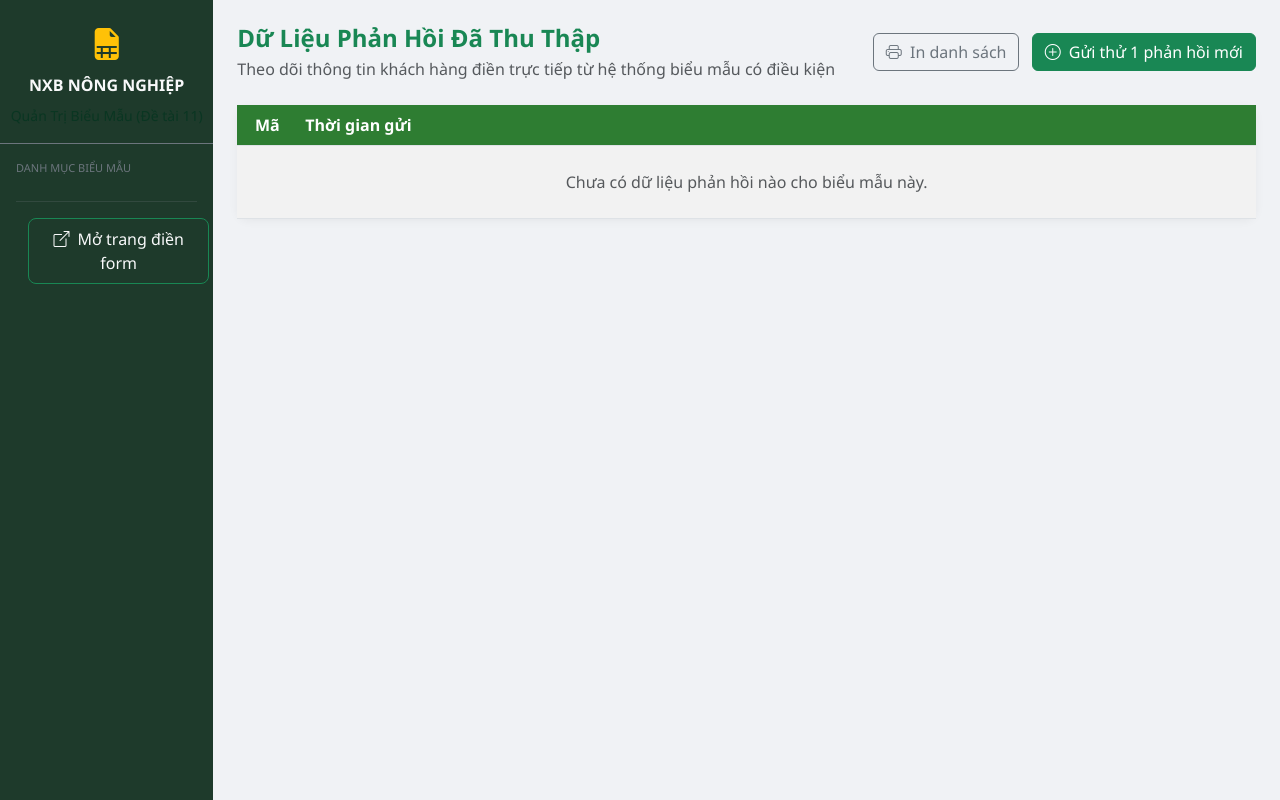
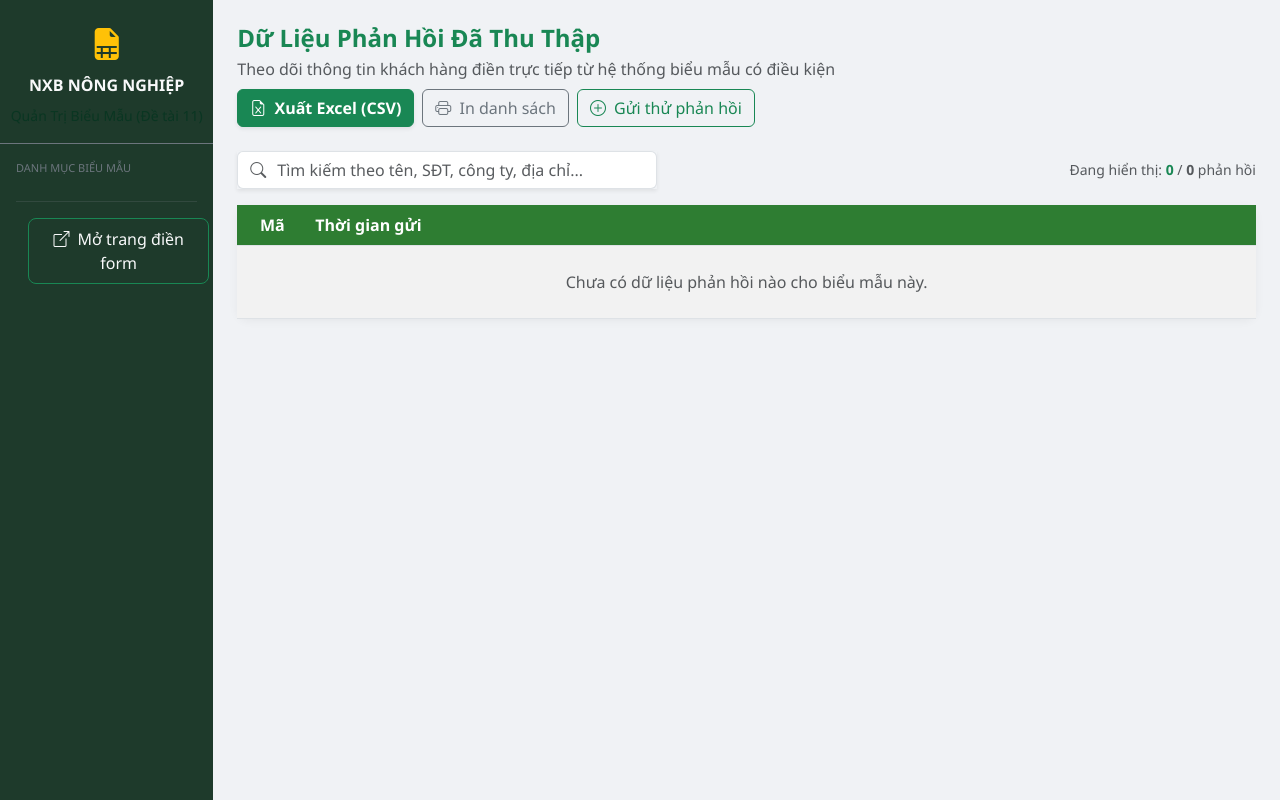
Before and after one commit to nguyenanhdung2006tb-code/PTPMMNM-CNTT-1809-NHOM1, a PHP site: page /admin.php in a window 1280 px wide. Run offline with PHP 8.4, Linux system fonts and the light colour scheme; data that the repository does not hold is empty.

Commit message:
feat(admin): them bo loc tim kiem live search va xuat du lieu excel csv

```diff
--- a/NXBNG-MongoDB/admin.php
+++ b/NXBNG-MongoDB/admin.php
@@ -70,6 +70,14 @@ if (!empty($response_ids)) {
         .main-card { background: #fff; border-radius: 12px; border: none; box-shadow: 0 2px 10px rgba(0,0,0,0.05); }
         .table-responsive { max-height: 580px; }
         thead th { position: sticky; top: 0; background: #2e7d32 !important; color: white !important; z-index: 10; font-weight: 600; }
+
+        /* Tối ưu định dạng khi in ấn hoặc xuất PDF */
+        @media print {
+            .sidebar, .btn, .no-print, .input-group, #toolbarArea { display: none !important; }
+            .col-md-9, .col-lg-10 { width: 100% !important; flex: 0 0 100% !important; max-width: 100% !important; padding: 0 !important; }
+            .card { box-shadow: none !important; border: 1px solid #ddd !important; }
+            .table-responsive { max-height: none !important; overflow: visible !important; }
+        }
     </style>
 </head>
 <body>
@@ -106,18 +114,35 @@ if (!empty($response_ids)) {
 
         <!-- Vùng hiển thị bảng dữ liệu thu thập -->
         <div class="col-md-9 col-lg-10 p-4">
-            <div class="d-flex justify-content-between align-items-center mb-4">
+            <div class="d-flex justify-content-between align-items-center mb-4 flex-wrap gap-2">
                 <div>
                     <h4 class="fw-bold text-success mb-1">Dữ Liệu Phản Hồi Đã Thu Thập</h4>
                     <p class="text-muted mb-0">Theo dõi thông tin khách hàng điền trực tiếp từ hệ thống biểu mẫu có điều kiện</p>
                 </div>
-                <div>
-                    <button onclick="window.print()" class="btn btn-outline-secondary me-2">
+                <div class="d-flex gap-2">
+                    <!-- Nút xuất Excel (CSV UTF-8) -->
+                    <a href="export.php?form_id=<?= $selected_form_id ?>" class="btn btn-success fw-semibold shadow-sm">
+                        <i class="bi bi-file-earmark-excel me-1"></i> Xuất Excel (CSV)
+                    </a>
+                    <button onclick="window.print()" class="btn btn-outline-secondary">
                         <i class="bi bi-printer me-1"></i> In danh sách
                     </button>
-                    <a href="form.php?id=<?= $selected_form_id ?>" target="_blank" class="btn btn-success">
-                        <i class="bi bi-plus-circle me-1"></i> Gửi thử 1 phản hồi mới
+                    <a href="form.php?id=<?= $selected_form_id ?>" target="_blank" class="btn btn-outline-success">
+                        <i class="bi bi-plus-circle me-1"></i> Gửi thử phản hồi
                     </a>
+                </div>
+            </div>
+
+            <!-- Thanh công cụ tìm kiếm và thông tin số lượng -->
+            <div id="toolbarArea" class="row g-2 align-items-center mb-3">
+                <div class="col-md-6 col-lg-5">
+                    <div class="input-group shadow-sm">
+                        <span class="input-group-text bg-white border-end-0 text-muted"><i class="bi bi-search"></i></span>
+                        <input type="text" id="liveSearchInput" class="form-control border-start-0 ps-0" placeholder="Tìm kiếm theo tên, SĐT, công ty, địa chỉ...">
+                    </div>
+                </div>
+                <div class="col-md-6 col-lg-7 text-md-end text-muted small">
+                    <span>Đang hiển thị: <strong id="visibleCount" class="text-success"><?= count($responses) ?></strong> / <strong><?= count($responses) ?></strong> phản hồi</span>
                 </div>
             </div>
 
@@ -125,19 +150,19 @@ if (!empty($response_ids)) {
             <div class="card main-card">
                 <div class="card-body p-0">
                     <div class="table-responsive">
-                        <table class="table table-hover table-striped align-middle mb-0">
+                        <table class="table table-hover table-striped align-middle mb-0" id="responsesTable">
                             <thead>
                                 <tr>
-                                    <th class="text-center" style="width: 60px;">Mã</th>
+                                    <th class="text-center" style="width: 70px;">Mã</th>
                                     <th style="min-width: 150px;">Thời gian gửi</th>
                                     <?php foreach ($fields as $field): ?>
-                                        <th style="min-width: 160px;"><?= htmlspecialchars($field['label']) ?></th>
+                                        <th style="min-width: 170px;"><?= htmlspecialchars($field['label']) ?></th>
                                     <?php endforeach; ?>
                                 </tr>
                             </thead>
                             <tbody>
                                 <?php if (empty($responses)): ?>
-                                    <tr>
+                                    <tr class="no-data-row">
                                         <td colspan="<?= count($fields) + 2 ?>" class="text-center py-4 text-muted">
                                             Chưa có dữ liệu phản hồi nào cho biểu mẫu này.
                                         </td>
@@ -146,7 +171,7 @@ if (!empty($response_ids)) {
                                     <?php foreach ($responses as $resp):
                                         $rid = $resp['response_id'];
                                     ?>
-                                        <tr>
+                                        <tr class="data-row">
                                             <td class="text-center fw-bold text-secondary">#<?= $rid ?></td>
                                             <td>
                                                 <small class="text-muted"><i class="bi bi-clock me-1"></i><?= date('d/m/Y H:i', strtotime($resp['submitted_at'])) ?></small>
@@ -158,7 +183,7 @@ if (!empty($response_ids)) {
                                                     <?php if ($val !== null && $val !== ''): ?>
                                                         <span class="text-dark"><?= htmlspecialchars($val) ?></span>
                                                     <?php else: ?>
-                                                        <span class="text-muted fst-italic" style="font-size: 13px;">(Bỏ trống / Ẩn do điều kiện)</span>
+                                                        <span class="text-muted fst-italic" style="font-size: 13px;">(Bỏ trống / Ẩn)</span>
                                                     <?php endif; ?>
                                                 </td>
                                             <?php endforeach; ?>
@@ -176,5 +201,26 @@ if (!empty($response_ids)) {
 </div>
 
 <script src="https://cdn.jsdelivr.net/npm/bootstrap@5.3.0/dist/js/bootstrap.bundle.min.js"></script>
+<script>
+// Xử lý bộ lọc tìm kiếm thời gian thực (Live Search)
+document.getElementById('liveSearchInput').addEventListener('input', function() {
+    const keyword = this.value.toLowerCase().trim();
+    const rows = document.querySelectorAll('#responsesTable tbody tr.data-row');
+    let visibleTotal = 0;
+
+    rows.forEach(row => {
+        const rowContent = row.textContent.toLowerCase();
+        if (rowContent.includes(keyword)) {
+            row.style.display = '';
+            visibleTotal++;
+        } else {
+            row.style.display = 'none';
+        }
+    });
+
+    // Cập nhật bộ đếm hiển thị
+    document.getElementById('visibleCount').textContent = visibleTotal;
+});
+</script>
 </body>
 </html>
```
Also changed, not shown: NXBNG-MongoDB/export.php (added, +74 -0 lines).
